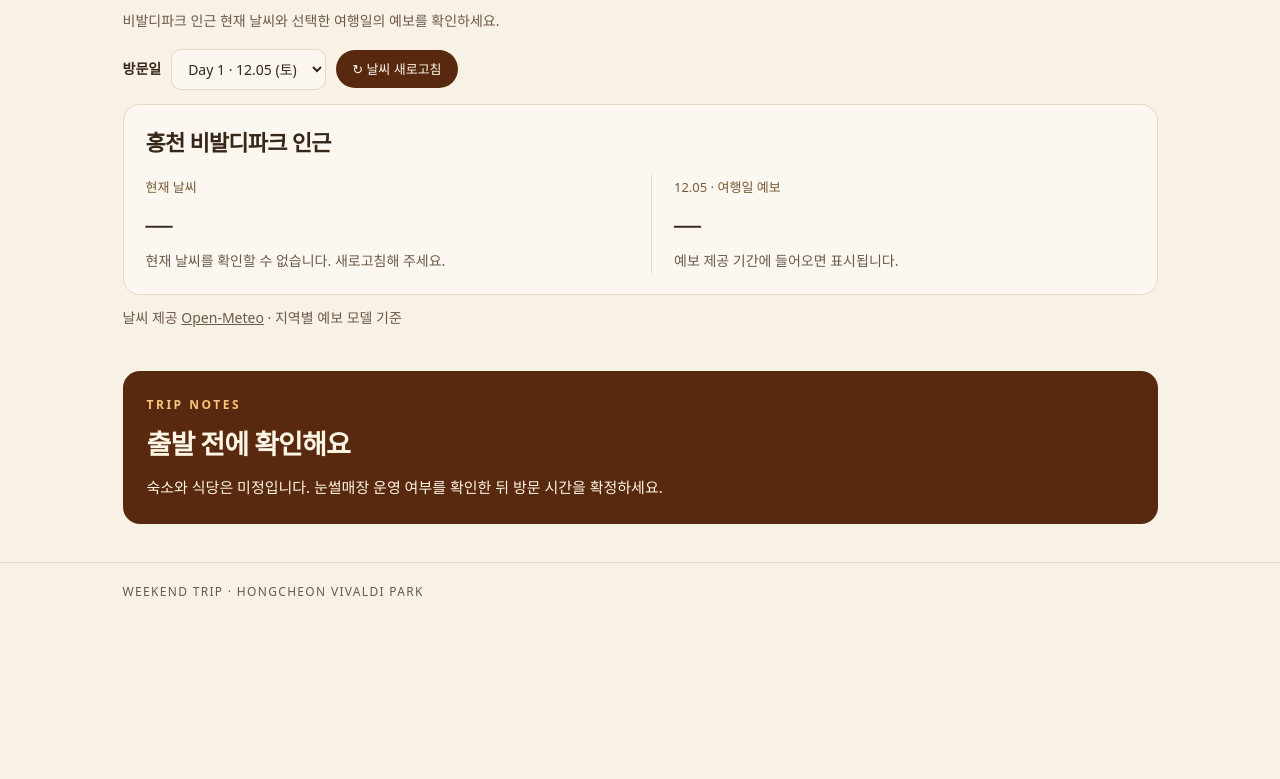
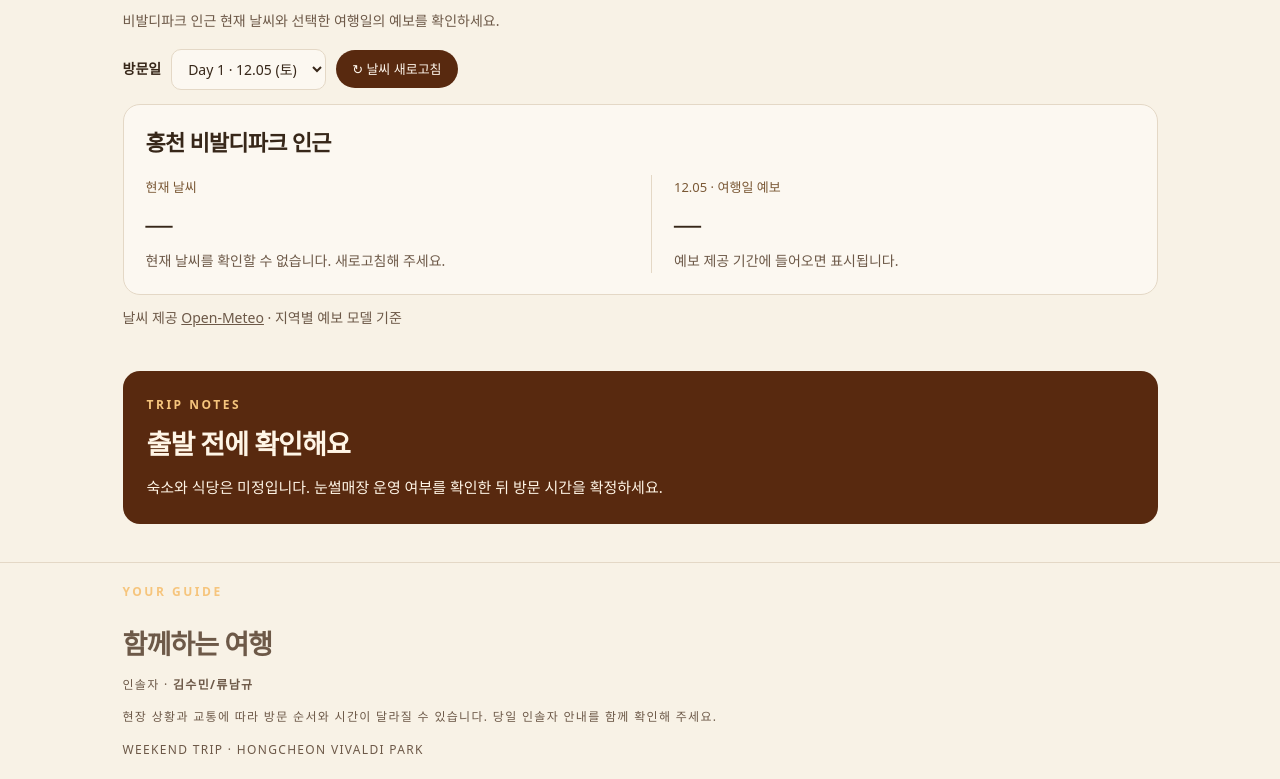
Before and after one commit to N0v2l/soomins-tripguide, a plain HTML site: page docs/index.html in a window 1280 px wide. Shown: the part 1376-2155 px from the top of the page. Before the commit the page ends 1998 px from the top, so only its background shows below. Drawn offline with Linux system fonts and the light colour scheme; no server answers.

Commit message:
Update index.html

```diff
--- a/docs/index.html
+++ b/docs/index.html
@@ -26,7 +26,7 @@
   <aside class="banner">12월 5일(토)–6일(일) · 비발디파크 눈썰매 · 성인 6명 · 일정 초안</aside>
   <section id="schedule" aria-labelledby="schedule-title">
     <h2 id="schedule-title">하루하루, 우리의 여정</h2>
-    <p class="intro">날짜별 일정과 이동 순서를 확인하세요. 시간과 숙소는 추후 확정 예정입니다.</p>
+    <p class="intro">날짜별 일정과 이동 순서를 확인하세요. 시간은 현장 상황에 따라 변동 될 수 있습니다.</p>
     <div class="cards">
       <article class="card" id="day-1">
         <p class="kicker">DAY 01 · 12.05</p>
@@ -89,6 +89,20 @@
     <p>숙소와 식당은 미정입니다. 눈썰매장 운영 여부를 확인한 뒤 방문 시간을 확정하세요.</p>
   </aside>
 </main>
-<footer><div class="wrap">WEEKEND TRIP · HONGCHEON VIVALDI PARK</div></footer>
+<footer class="site-footer">
+  <div class="wrap">
+    <section class="footer-guide" aria-labelledby="footer-guide-title">
+      <div>
+        <p class="eyebrow">YOUR GUIDE</p>
+        <h2 id="footer-guide-title">함께하는 여행</h2>
+      </div>
+      <div class="footer-guide-copy">
+        <p>인솔자 · <strong>김수민/류남규</strong></p>
+        <p>현장 상황과 교통에 따라 방문 순서와 시간이 달라질 수 있습니다. 당일 인솔자 안내를 함께 확인해 주세요.</p>
+      </div>
+    </section>
+    <div class="footer-meta">WEEKEND TRIP · HONGCHEON VIVALDI PARK</div>
+  </div>
+</footer>
 </body>
 </html>
```
